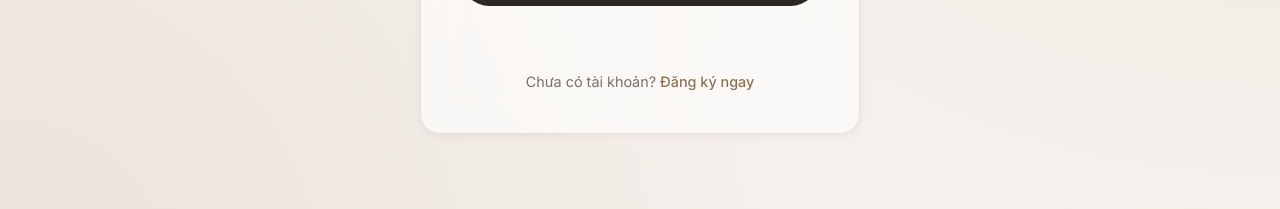
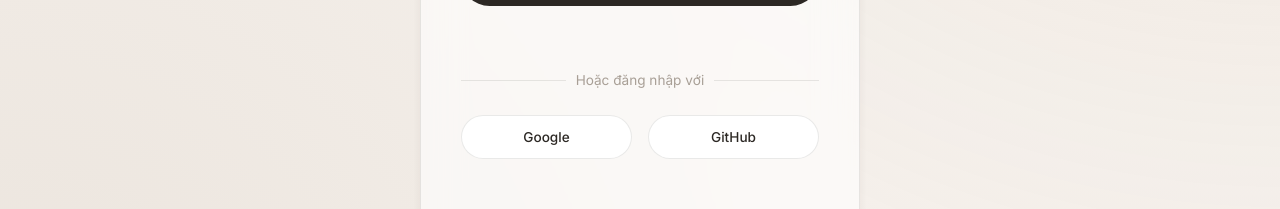
Before and after one commit to FudnSwp391/project-rbl-team-2, a React (Vite) app: page /login in a window 1280 px wide. Shown: the part 689-898 px from the top of the page. Built offline with nearby package versions, Linux system fonts and the light colour scheme; no server answers; a web font is replaced by a local one.

Commit message:
Update Auth: Integrate GitHub OAuth and replace Facebook, add analysis docs

```diff
--- a/src/pages/Auth/Auth.css
+++ b/src/pages/Auth/Auth.css
@@ -94,6 +94,50 @@
   margin-top: var(--spacing-sm);
   padding: 1.15rem;
   font-size: 1rem;
+}
+
+.auth-divider {
+  display: flex;
+  align-items: center;
+  text-align: center;
+  margin: var(--spacing-xl) 0 var(--spacing-md) 0;
+  color: var(--color-text-muted);
+  font-size: 0.85rem;
+}
+
+.auth-divider::before,
+.auth-divider::after {
+  content: '';
+  flex: 1;
+  border-bottom: 1px solid var(--border-color);
+}
+
+.auth-divider span {
+  padding: 0 10px;
+}
+
+.auth-social-group {
+  display: flex;
+  gap: var(--spacing-sm);
+  margin-bottom: var(--spacing-md);
+}
+
+.auth-social-btn {
+  flex: 1;
+  display: flex;
+  align-items: center;
+  justify-content: center;
+  gap: 0.5rem;
+  padding: 0.8rem;
+  background: white;
+  color: var(--color-charcoal);
+  border: 1px solid var(--border-color);
+  font-weight: 500;
+}
+
+.auth-social-btn:hover {
+  background: rgba(139, 115, 85, 0.05);
+  border-color: var(--color-earth);
 }
 
 .auth-footer {
--- a/src/pages/Auth/Login.jsx
+++ b/src/pages/Auth/Login.jsx
@@ -9,7 +9,7 @@
   const [error, setError] = useState('');
   const [loading, setLoading] = useState(false);
 
-  const { login } = useAuth();
+  const { login, loginWithOAuth } = useAuth();
   const navigate = useNavigate();
 
   const handleSubmit = async (e) => {
@@ -25,7 +25,19 @@
       navigate('/dashboard'); // Redirect after successful login
     } catch (err) {
       setError(err.message || 'Đã có lỗi xảy ra khi đăng nhập.');
-    } finally {
+      setLoading(false);
+    }
+  };
+
+  const handleOAuthLogin = async (provider) => {
+    setError('');
+    setLoading(true);
+    try {
+      const { error } = await loginWithOAuth(provider);
+      if (error) throw error;
+      // Note: Supabase OAuth usually redirects automatically, so no need to navigate manually here
+    } catch (err) {
+      setError(err.message || `Đã có lỗi xảy ra khi đăng nhập bằng ${provider}.`);
       setLoading(false);
     }
   };
@@ -75,9 +87,32 @@
             className="btn btn--primary auth-submit-btn"
             disabled={loading}
           >
-            {loading ? 'Đang đăng nhập...' : 'Đăng nhập'}
+            {loading ? 'Đang xử lý...' : 'Đăng nhập'}
           </button>
         </form>
+
+        <div className="auth-divider">
+          <span>Hoặc đăng nhập với</span>
+        </div>
+
+        <div className="auth-social-group">
+          <button
+            type="button"
+            className="btn btn--outline auth-social-btn"
+            onClick={() => handleOAuthLogin('google')}
+            disabled={loading}
+          >
+            Google
+          </button>
+          <button
+            type="button"
+            className="btn btn--outline auth-social-btn"
+            onClick={() => handleOAuthLogin('github')}
+            disabled={loading}
+          >
+            GitHub
+          </button>
+        </div>
 
         <div className="auth-footer">
           Chưa có tài khoản?{' '}
--- a/src/utils/AuthContext.jsx
+++ b/src/utils/AuthContext.jsx
@@ -66,11 +66,19 @@
         });
     };
 
+    // Login with OAuth Provider (Google, Facebook, etc.)
+    const loginWithOAuth = async (provider) => {
+        return await supabase.auth.signInWithOAuth({
+            provider: provider,
+        });
+    };
+
     const value = {
         user,
         loading,
         register,
         login,
+        loginWithOAuth,
         logout,
         resetPassword,
         updateProfile,
```
Also changed, not shown: 1 other file (tests, documents, lock files or other folders).
